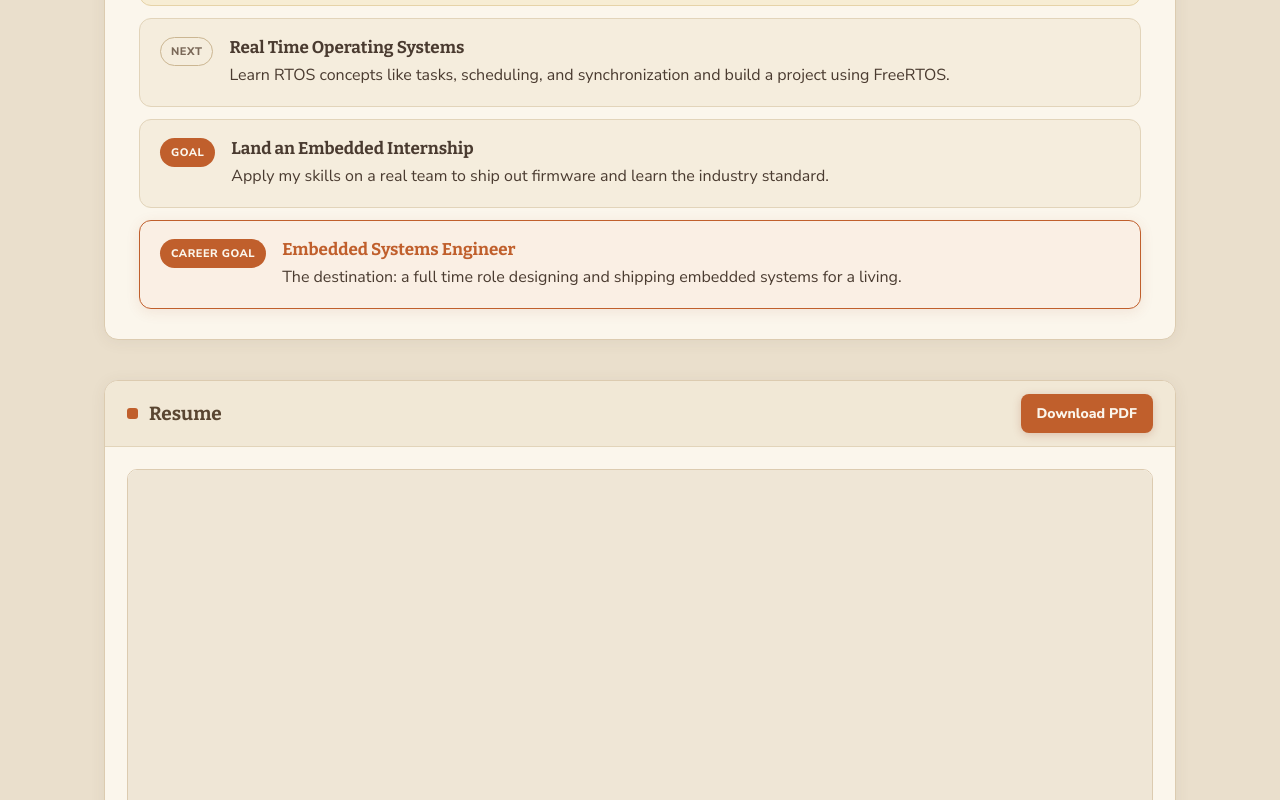
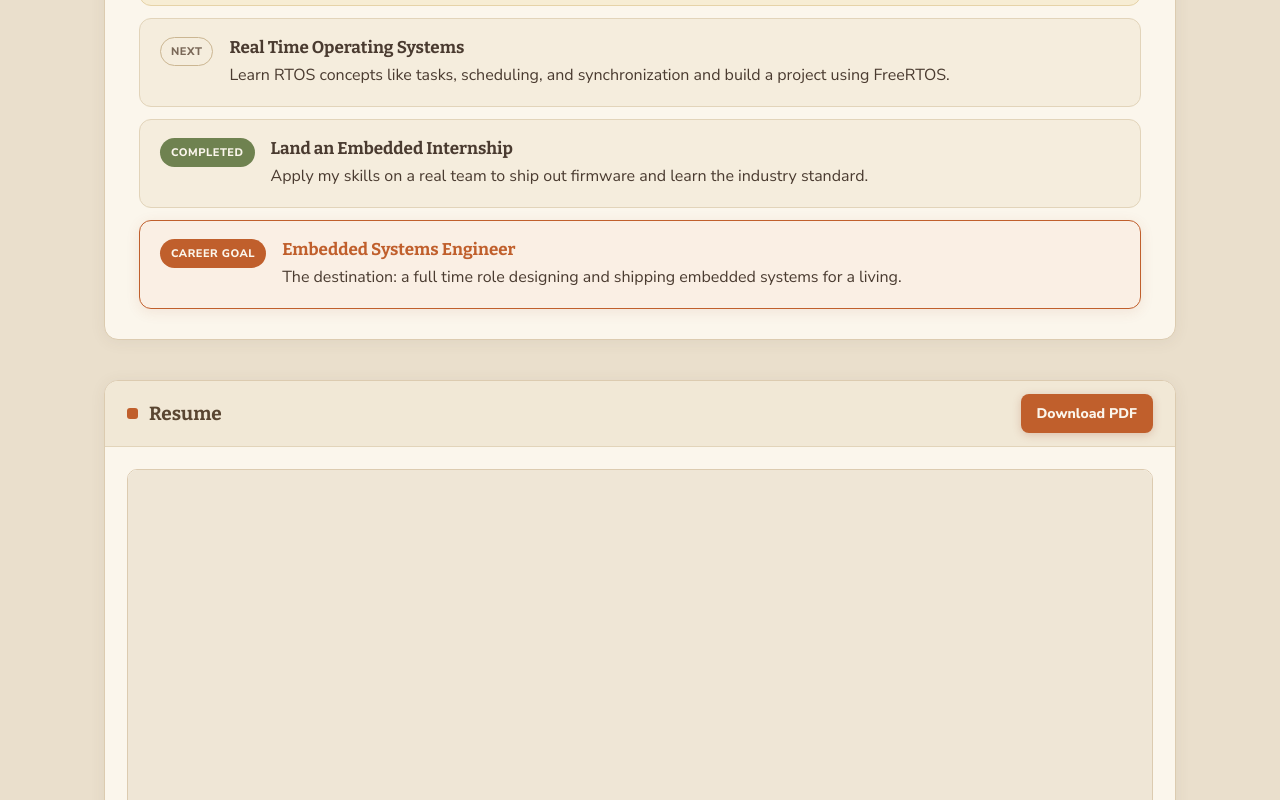
Before and after one commit to cyrusyong/eportfolio, a React (Vite) app: page / in a window 1280 px wide. Shown: the part 5060-5860 px from the top of the page. Built offline with nearby package versions, Linux system fonts and the light colour scheme.

Commit message:
update resume and internship status

```diff
--- a/src/components/Goals.jsx
+++ b/src/components/Goals.jsx
@@ -62,8 +62,8 @@ const roadmap = [
     desc: 'Learn RTOS concepts like tasks, scheduling, and synchronization and build a project using FreeRTOS.',
   },
   {
-    badge: 'Goal',
-    badgeBg: 'var(--acc, #c05f2c)',
+    badge: 'Completed',
+    badgeBg: '#6f8250',
     badgeColor: '#fbf6ec',
     border: '#e2d4ba',
     bg: '#f5eddd',
--- a/src/components/Resume.jsx
+++ b/src/components/Resume.jsx
@@ -18,7 +18,7 @@ export default function Resume() {
             Resume
           </span>
           <a
-            href="/assets/Cyrus-Yong-Resume.pdf"
+            href="/assets/cyrus_resume_embedded_2027.pdf"
             download="Cyrus-Yong-Resume.pdf"
             style={{
               fontFamily: "'Nunito Sans', sans-serif", fontWeight: 800, fontSize: 14,
@@ -34,7 +34,7 @@ export default function Resume() {
             overflow: 'hidden', background: '#ffffff',
           }}>
             <iframe
-              src="/assets/Cyrus-Yong-Resume.pdf#toolbar=0&view=FitH"
+              src="/assets/cyrus_resume_embedded_2027.pdf#toolbar=0&view=FitH"
               title="Cyrus Yong Resume"
               style={{ width: '100%', height: 720, border: 0, display: 'block' }}
             />
```
